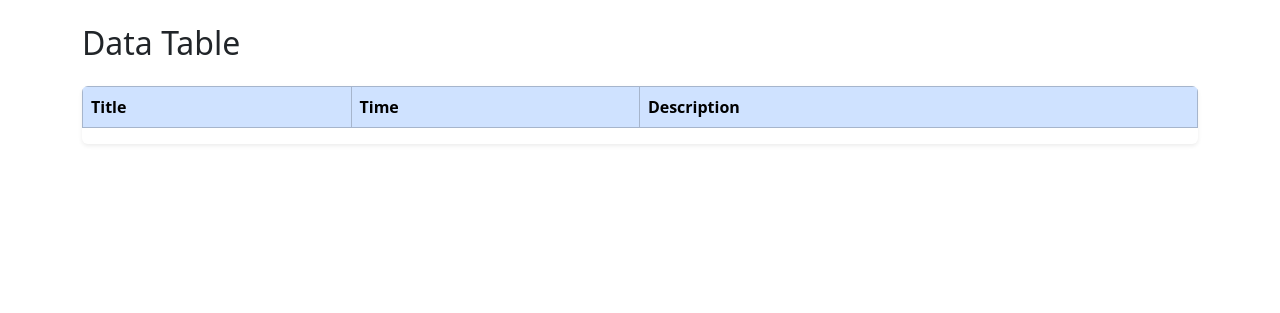
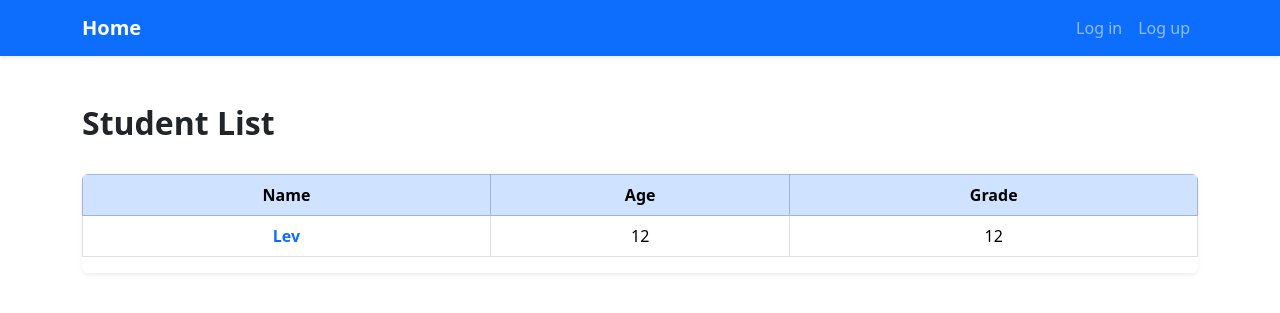
Before and after one commit to LevKosyk/TeamProject, a Django app: page / in a window 1280 px wide. Shown: the top 313 px of the page. Run offline with Django 5.2, Linux system fonts and the light colour scheme; data comes from the database, SQL or seed files in the repository; both versions use the stored data as it was after the commit; data that the repository does not hold is empty; some libraries are stand-ins or nearby versions.

Commit message:
Add files via upload

```diff
--- a/main/models.py
+++ b/main/models.py
@@ -1,4 +1,20 @@
 from django.db import models
+
+class Student(models.Model):
+    name = models.TextField("name")
+    age = models.IntegerField("age")
+    grade = models.TextField("grade")
+
+    def get_absolute_url(self):
+        return f'/{self.pk}'
+
+    def __str__(self):
+        return self.name
+
+    class Meta:
+        verbose_name = 'Student'
+        verbose_name_plural = 'Students'
+
 
 class Receipt(models.Model):
     title = models.TextField("Name")
--- a/main/templates/main/index.html
+++ b/main/templates/main/index.html
@@ -3,23 +3,34 @@
 {% block title %}Main Page{% endblock %}
 
 {% block content %}
-<div class="container mt-4">
-  <h2 class="mb-4">Data Table</h2>
+<div class="container mt-5">
+  <div class="d-flex justify-content-between align-items-center mb-4">
+    <h2 class="fw-bold">Student List</h2>
+  </div>
+
   <div class="table-responsive shadow-sm rounded">
-    <table class="table table-hover table-bordered align-middle">
-      <thead class="table-primary">
+    <table class="table table-hover table-bordered align-middle bg-white">
+      <thead class="table-primary text-center">
         <tr>
-          <th scope="col">Title</th>
-          <th scope="col">Time</th>
-          <th scope="col">Description</th>
+          <th scope="col">Name</th>
+          <th scope="col">Age</th>
+          <th scope="col">Grade</th>
         </tr>
       </thead>
       <tbody>
         {% for item in data %}
+        <tr class="text-center">
+          <td>
+            <a href="{% url 'details' item.pk %}" class="text-decoration-none text-primary fw-semibold">
+              {{ item.name }}
+            </a>
+          </td>
+          <td>{{ item.age }}</td>
+          <td>{{ item.grade }}</td>
+        </tr>
+        {% empty %}
         <tr>
-          <td>{{ item.title }}</td>
-          <td>{{ item.time }}</td>
-          <td>{{ item.description }}</td>
+          <td colspan="3" class="text-center text-muted">No students found.</td>
         </tr>
         {% endfor %}
       </tbody>
--- a/main/templates/main/layout.html
+++ b/main/templates/main/layout.html
@@ -9,6 +9,38 @@
     <title>{% block title %}{% endblock %}</title>
 </head>
 <body>
+<header>
+  <nav class="navbar navbar-expand-lg navbar-dark bg-primary shadow-sm mb-4">
+    <div class="container">
+      <a class="navbar-brand fw-bold" href="{% url 'home' %}">Home</a>
+      <button class="navbar-toggler" type="button" data-bs-toggle="collapse" data-bs-target="#navbarNav"
+        aria-controls="navbarNav" aria-expanded="false" aria-label="Toggle navigation">
+        <span class="navbar-toggler-icon"></span>
+      </button>
+      <div class="collapse navbar-collapse justify-content-end" id="navbarNav">
+        <ul class="navbar-nav align-items-center">
+          {% if user.is_authenticated %}
+            <li class="nav-item">
+              <a class="nav-link" href="{% url 'logOut' %}">Log out</a>
+            </li>
+            <li class="nav-item ms-2">
+              <a href="{% url 'add' %}" class="btn btn-light text-primary fw-semibold shadow-sm">
+                <i class="bi bi-person-plus-fill"></i> Create Student
+              </a>
+            </li>
+          {% else %}
+            <li class="nav-item">
+              <a class="nav-link" href="{% url 'logIn' %}">Log in</a>
+            </li>
+            <li class="nav-item">
+              <a class="nav-link" href="{% url 'logUp' %}">Log up</a>
+            </li>
+          {% endif %}
+        </ul>
+      </div>
+    </div>
+  </nav>
+</header>
     <main>
         {% block content %}
     {% endblock %}
--- a/main/urls.py
+++ b/main/urls.py
@@ -3,4 +3,11 @@ from . import views
 
 urlpatterns = [
     path("", views.getIndex, name="home"),
+    path("/add", views.getAdd, name="add"),
+    path("<int:pk>", views.StudentDetailsView.as_view(), name="details"),
+    path("<int:pk>/update", views.StudentUpdateView.as_view(), name="update"),
+    path("<int:pk>/delete", views.StudentDeleteView.as_view(), name="delete"),
+    path('logIn/', views.logIn, name="logIn"),
+    path('logUp/', views.logUp, name="logUp"),
+    path('logOut/', views.logOut, name="logOut")
 ]
--- a/main/views.py
+++ b/main/views.py
@@ -1,6 +1,87 @@
-from django.shortcuts import render
-from .models import Receipt
+from django.shortcuts import render, redirect
+from .models import Student
+from .forms import StudentForm
+from django.views.generic import DetailView, UpdateView, DeleteView
+from django.contrib.auth import authenticate, login, logout
+from django.contrib.auth.models import User
+from django.contrib.auth.decorators import login_required
+
+
+class StudentDetailsView(DetailView):
+    model = Student
+    template_name = "main/details.html"
+    context_object_name = "student"
+
+
+class StudentUpdateView(UpdateView):
+    model = Student
+    template_name = "main/form.html"
+    form_class = StudentForm
+
+class StudentDeleteView(DeleteView):
+    model = Student
+    success_url = "/"
+    template_name = "main/delete.html"
+
 
 def getIndex(request):
-    data = Receipt.objects.all()
+    data = Student.objects.all()
     return render(request, "main/index.html", {"data": data})
+
+@login_required
+def getAdd(request):
+    if request.method == "POST":
+        form = StudentForm(request.POST)
+        form.save()
+        return redirect('/')
+
+    form = StudentForm()
+    return render(request, "main/form.html", {'form': form})
+
+
+def logIn(request):
+
+    if request.method == "POST":
+
+        userName=request.POST['userName']
+        userPassword=request.POST['userPass']
+
+        user = authenticate(request, username=userName, password=userPassword)
+
+        if user is not None:
+            login(request, user)
+            return redirect('home')
+
+        return render(request, 'main/login.html', {'error': "Data is not correct"})
+
+    return render(request, 'main/login.html')
+
+
+def logUp(request):
+
+    if request.method == "POST":
+
+        userName=request.POST['userName']
+        userPassword=request.POST['userPass']
+        userPassword2=request.POST['userPass2']
+
+        if userPassword == userPassword2:
+
+            user = User.objects.create_user(userName, '', userPassword)
+            user.save()
+
+            user = authenticate(request, username=userName, password=userPassword)
+
+            if user is not None:
+                login(request, user)
+            return redirect('main/index.html')
+
+        return render(request, 'main/register.html', {'error': "Passwords are different"})
+
+
+    return render(request, 'main/register.html')
+
+@login_required
+def logOut(request):
+    logout(request)
+    return redirect('home')
```
Also changed, not shown: main/forms.py (added, +23 -0 lines), main/templates/main/delete.html (added, +16 -0 lines), main/templates/main/details.html (added, +28 -0 lines), main/templates/main/form.html (added, +40 -0 lines), main/templates/main/login.html (added, +36 -0 lines), main/templates/main/register.html (added, +40 -0 lines), db.sqlite3, main/migrations/0003_student.py (added), Снимок экрана 2025-05-23 164202.png (added), Снимок экрана 2025-05-23 164206.png (added), Снимок экрана 2025-05-23 164210.png (added).
